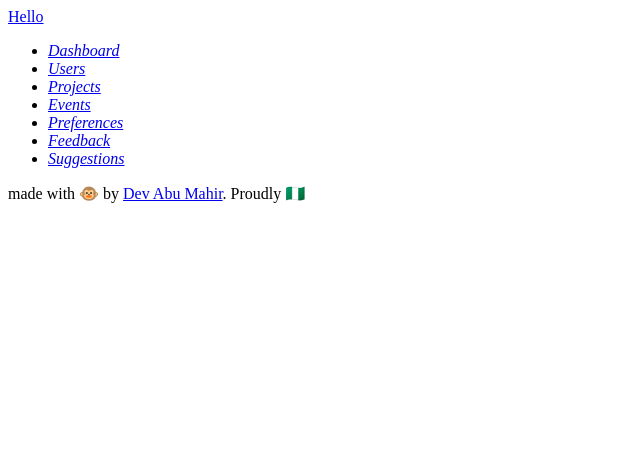
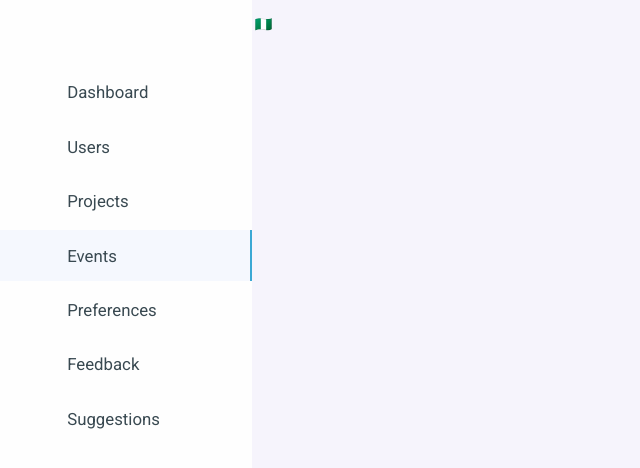
Before and after one commit to AbuMahir980/react-dashboard, a React (Vite) app: page /dashboard in a window 1280 px wide. Shown: the top 468 px of the page, without its empty margins (0-640 px from the left). Built offline with nearby package versions, Linux system fonts and the light colour scheme.

Commit message:
Add styling to sidebar + general dashboard styling

```diff
--- a/src/components/Dashboard/components/Sidebar.jsx
+++ b/src/components/Dashboard/components/Sidebar.jsx
@@ -1,4 +1,5 @@
-import { Link } from "react-router-dom"
+import { Link } from "react-router-dom";
+import '../../../css/sidebar.css'
 
 const Sidebar = () => {
     return(
--- a/src/css/index.css
+++ b/src/css/index.css
@@ -0,0 +1,39 @@
+@import url("https://fonts.googleapis.com/css2?family=Roboto:wght@100;300;400;500;900&display=swap");
+
+body {
+    font: 400 14px Roboto, sans-serif;
+    background: #f6f4fc;
+    -webkit-font-smoothing: antialiased;
+    margin: 0;
+    padding: 0;
+    outline: 0;
+    box-sizing: border-box;
+}
+
+em {
+    font-style: normal;
+}
+
+a {
+    text-decoration: none;
+    color: inherit;
+}
+
+.layout {
+    display: flex;
+    align-items: center;
+    justify-content: right;
+    padding: 0 16px;
+    background-color: #f6f4fc;
+    margin: 0 20px;
+}
+
+.content {
+    display: flex;
+    justify-content: center;
+    align-items: top;
+    flex: 1;
+    margin: 5.5em 0;
+    width: 100%;
+    min-width: 260px;
+}
```
